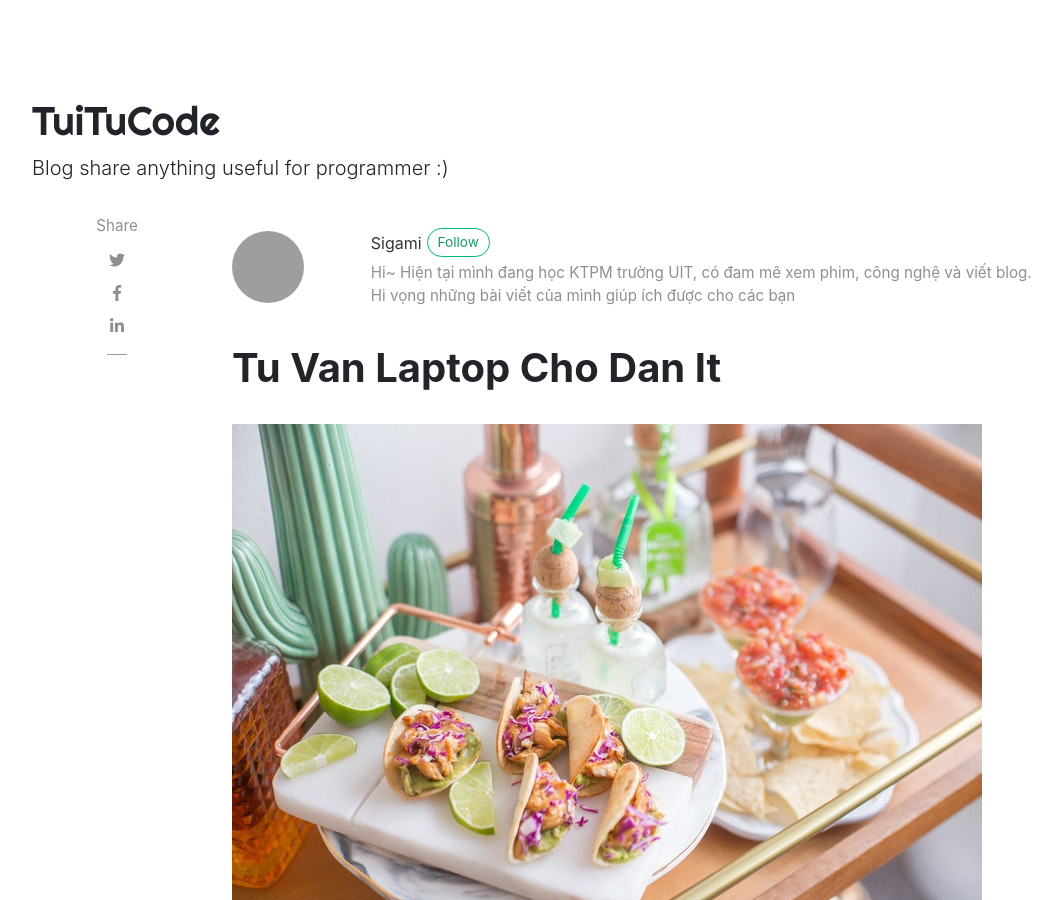
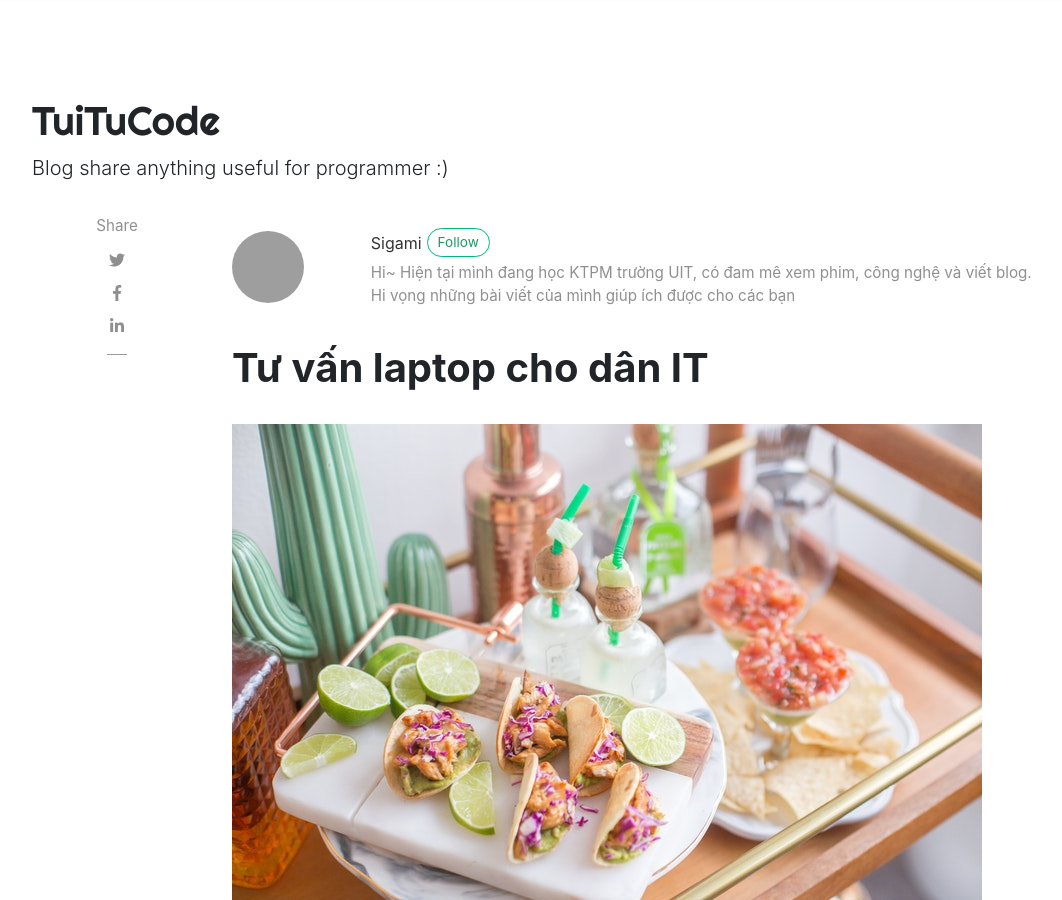
Before and after one commit to tuitucode/tuitucode.github.io, a Jekyll site: the page built from _posts/2019-07-22-tu-van-laptop-cho-dan-it.md, in a window 1280 px wide and 900 px high. Shown: the whole window, without its empty margins (53-1115 px from the left). Built offline with Jekyll 4.4.1, drawn with Linux system fonts in a browser that asks for light colours; nearby versions of some CDN libraries; comment, search, counter and statistics services are not loaded; grey boxes are pictures that could not be loaded.

Commit message:
Create 2019-07-22-tu-van-laptop-cho-dan-it.md

```diff
--- a/_posts/2019-07-22-tu-van-laptop-cho-dan-it.md
+++ b/_posts/2019-07-22-tu-van-laptop-cho-dan-it.md
@@ -6,6 +6,7 @@ categories: tutorial
 tags: null
 image: assets/images/11.jpg
 description: Chọn laptop cho lập trình viên
+title: Tư vấn laptop cho dân IT
 ---
 Mới bước vào con đường lập trình chắc hẳn ai cũng có 1 tá câu hỏi trong đầu như: "nên học ngôn ngữ nào?" hay "học trường IT nào?" hoặc "nên chọn laptop nào để học lập trình?",..v.v Chúng ta có rất nhiều ngôn ngữ để tự do học, bất cứ trường nào bạn chọn bạn đều phải học hết mình vì đam mê IT vậy còn chọn `laptop` thì sao? "Chọn đại 1 cái để học cũng được." là suy nghĩ hoàn toàn sai nhé vì nó là người yêu của mọi dân lập trình đấy :) Cùng TuiTuCode tìm hiểu cách chọn "người yêu" sao cho phù hợp nào!
 ### Tiêu chí chọn laptop
```
